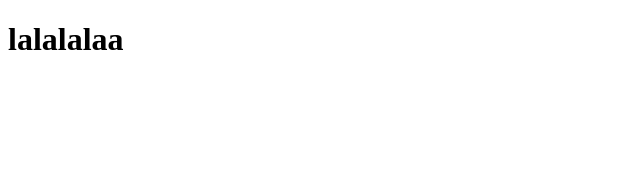
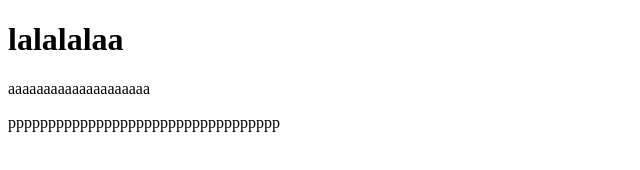
Before and after one commit to marindarensa/belajar-slicing-skomda, a plain HTML site: page balgis.html in a window 1280 px wide. Shown: the whole page, without its empty margins (0-640 px from the left). Drawn offline with Linux system fonts and the light colour scheme.

Commit message:
update rensa

```diff
--- a/balgis.html
+++ b/balgis.html
@@ -7,5 +7,7 @@
 </head>
 <body>
     <h1>lalalalaa</h1>
+    <p>aaaaaaaaaaaaaaaaaaaa</p>
+    <div>pppppppppppppppppppppppppppppppppp</div>
 </body>
 </html>
```
